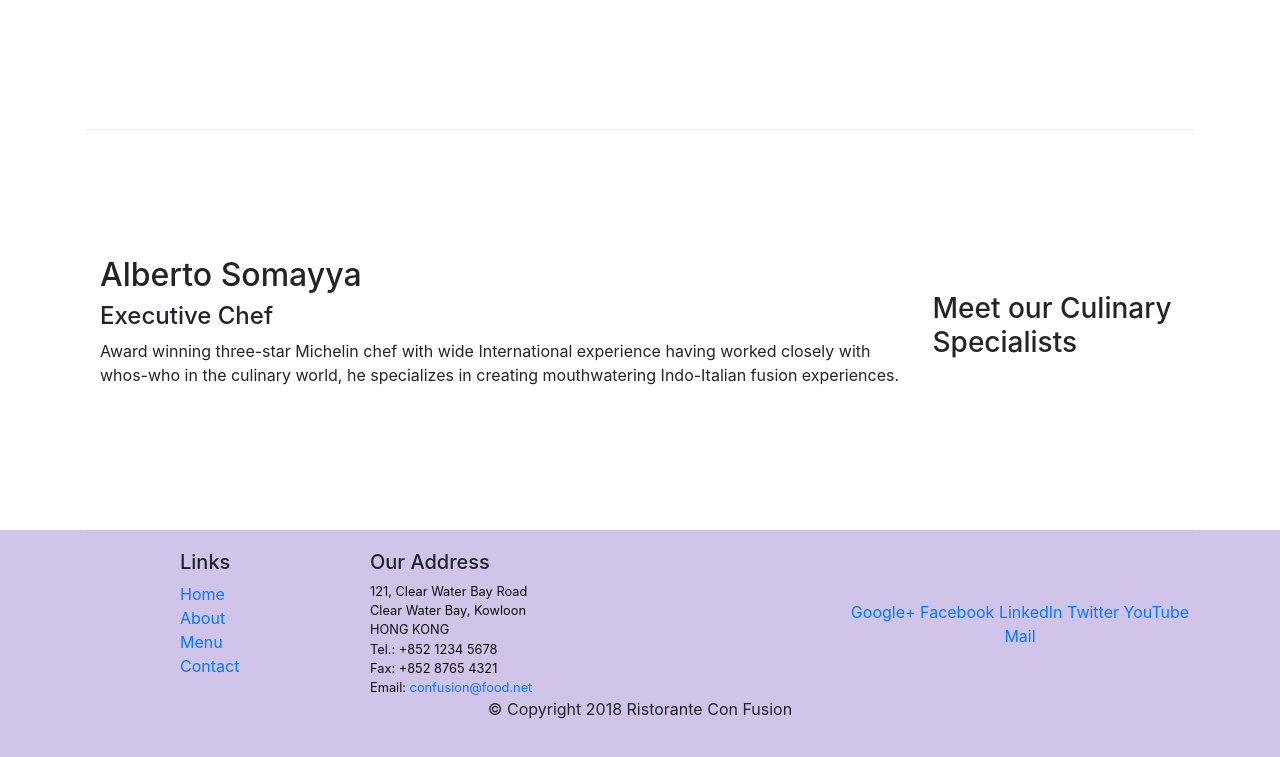
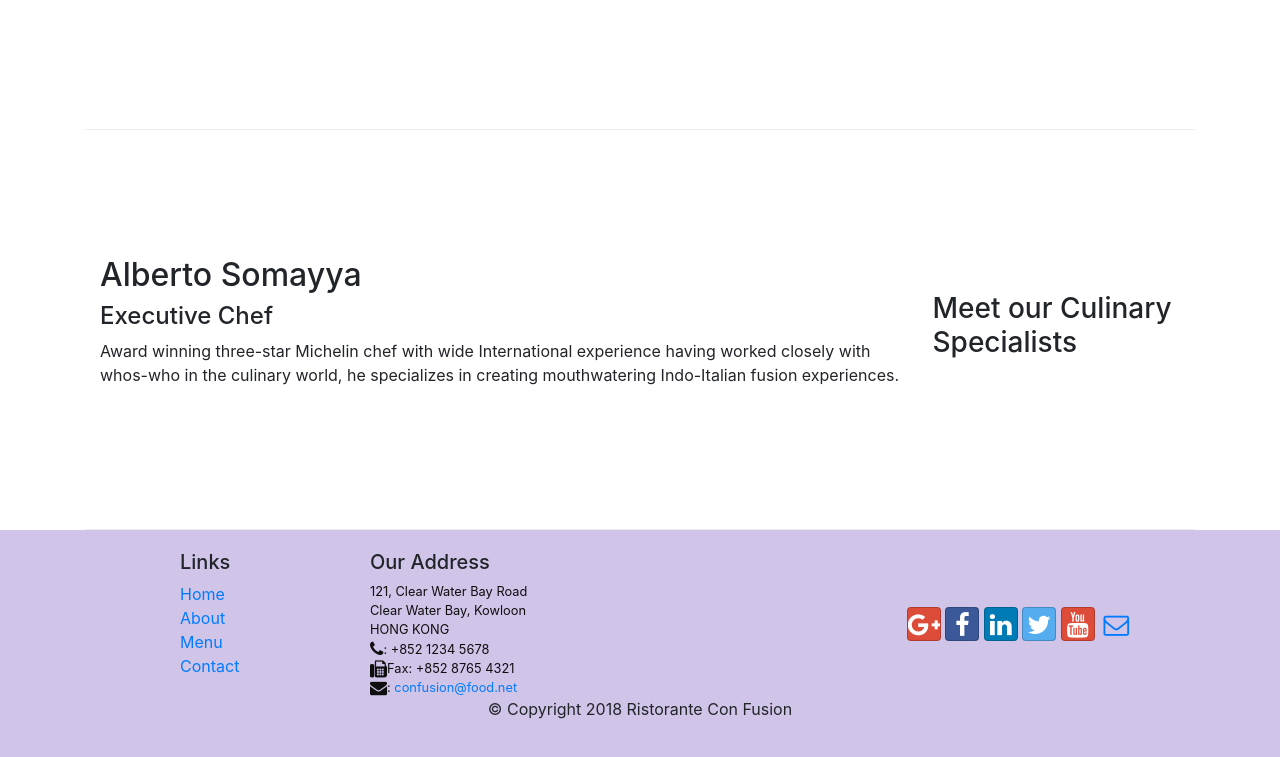
Before and after one commit to holuwateemeeleyin/using-bootstrap, a website: page index.html in a window 1280 px wide. Shown: the part 1004-1761 px from the top of the page. Drawn offline with nearby package versions, Linux system fonts and the light colour scheme.

Commit message:
Icon Fonts

```diff
--- a/index.html
+++ b/index.html
@@ -9,7 +9,8 @@
 
     <!-- Bootstrap CSS -->
     <link rel="stylesheet" href="node_modules/bootstrap/dist/css/bootstrap.min.css">
-
+    <link rel="stylesheet" href="node_modules/font-awesome/css/font-awesome.min.css">
+    <link rel="stylesheet" href="node_modules/bootstrap-social/bootstrap-social.css">
     <link href="css/styles.css" rel="stylesheet">
 
     <title>Ristorante Con Fusion</title>
@@ -26,10 +27,10 @@
             </a>
             <div class="collapse navbar-collapse" id="Navbar">
                 <ul class="navbar-nav mr-auto">
-                    <li class="nav-item active"> <a class="nav-link" href="#">Home</a></li>
-                    <li class="nav-item"> <a class="nav-link" href="./aboutus.html">About</a></li>
-                    <li class="nav-item"> <a class="nav-link" href="#"> Menu </a></li>
-                    <li class="nav-item"> <a class="nav-link" href="#"> Contact</a></li>
+                    <li class="nav-item active"> <a class="nav-link" href="#"><span class="fa fa-home fa-lg"></span> Home</a></li>
+                    <li class="nav-item"> <a class="nav-link" href="./aboutus.html"><span class="fa fa-info fa-lg"></span> About</a></li>
+                    <li class="nav-item"> <a class="nav-link" href="#"><span class="fa fa-list fa-lg"></span> Menu </a></li>
+                    <li class="nav-item"> <a class="nav-link" href="#"><span class="fa fa-address-card fa-lg"></span> Contact</a></li>
                 </ul>
             </div>
         </div>
@@ -100,19 +101,19 @@
 		              121, Clear Water Bay Road<br>
 		              Clear Water Bay, Kowloon<br>
 		              HONG KONG<br>
-		              Tel.: +852 1234 5678<br>
-		              Fax: +852 8765 4321<br>
-		              Email: <a href="mailto:confusion@food.net">confusion@food.net</a>
+		              <i class="fa fa-phone fa-lg"></i>: +852 1234 5678<br>
+		              <i class="fa fa-fax fa-lg"></i>Fax: +852 8765 4321<br>
+		              <i class="fa fa-envelope fa-lg"></i>: <a href="mailto:confusion@food.net">confusion@food.net</a>
 		           </address>
                 </div>
                 <div class="col-12 col-sm-4 align-self-center">
                     <div class="text-center">
-                        <a href="http://google.com/+">Google+</a>
-                        <a href="http://www.facebook.com/profile.php?id=">Facebook</a>
-                        <a href="http://www.linkedin.com/in/">LinkedIn</a>
-                        <a href="http://twitter.com/">Twitter</a>
-                        <a href="http://youtube.com/">YouTube</a>
-                        <a href="mailto:">Mail</a>
+                        <a class="btn btn-social-icon btn-google" href="http://google.com/+"> <i class="fa fa-google-plus"></i></a>
+                        <a class="btn btn-social-icon btn-facebook" href="http://www.facebook.com/profile.php?id="><i class="fa fa-facebook"></i></a>
+                        <a class="btn btn-social-icon btn-linkedin" href="http://www.linkedin.com/in/"> <i class="fa fa-linkedin"></i> </a>
+                        <a class="btn btn-social-icon btn-twitter" href="http://twitter.com/"><i class="fa fa-twitter"></i></a>
+                        <a class="btn btn-social-icon btn-google" href="http://youtube.com/"><i class="fa fa-youtube"></i></a>
+                        <a class="btn btn-social-icon" href="mailto:"><i class="fa fa-envelope-o"></i></a>
                     </div>
                 </div>
            </div>
--- a/package.json
+++ b/package.json
@@ -15,6 +15,8 @@
   },
   "dependencies": {
     "bootstrap": "4.0.0",
+    "bootstrap-social": "5.1.1",
+    "font-awesome": "4.7.0",
     "jquery": "3.3.1",
     "popper.js": "1.12.9"
   }
```
Also changed, not shown: aboutus.html (+15 -13 lines), 1 other file.
